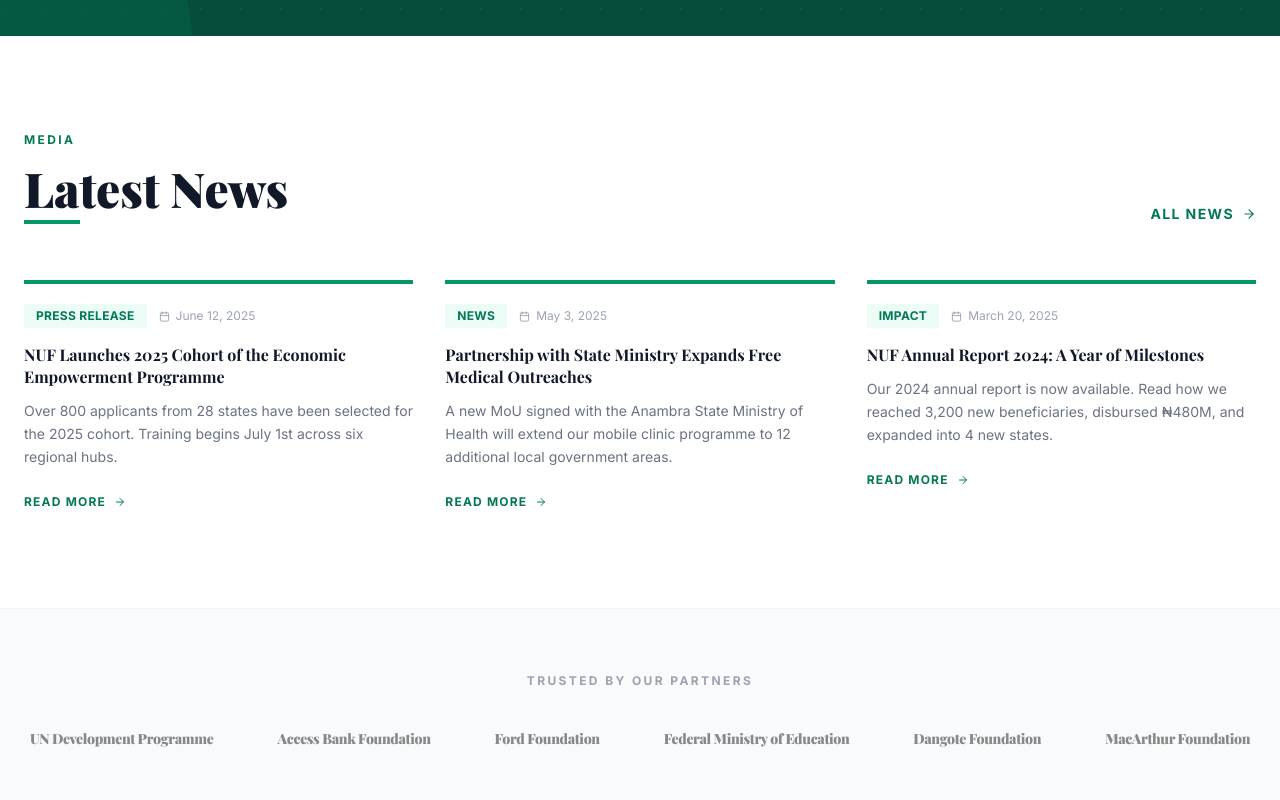
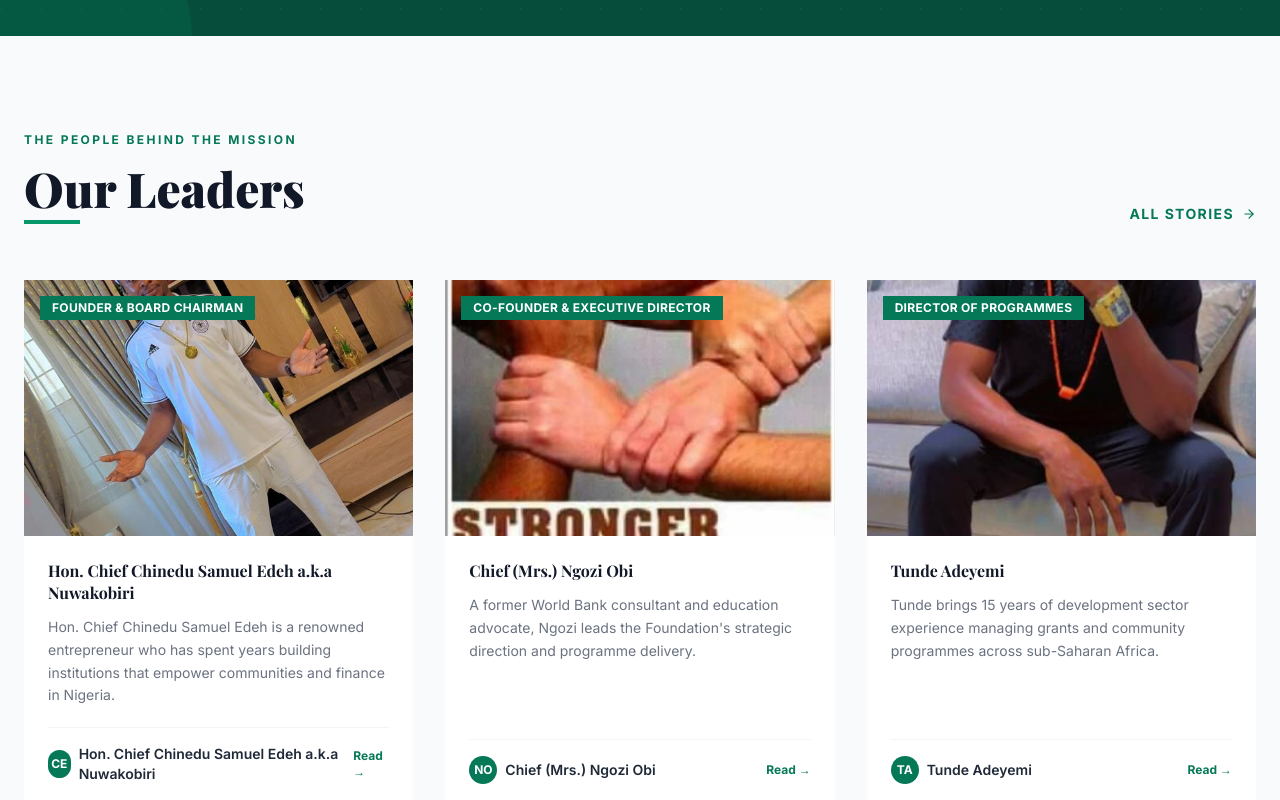
Before and after one commit to Samuel2935/nauwakaobiri-foundation, a Next.js app: page / in a window 1280 px wide. Shown: the part 5080-5880 px from the top of the page. Built offline with nearby package versions, Linux system fonts and the light colour scheme; a web font is replaced by a local one.

Commit message:
ft: add leadership section

```diff
--- a/src/app/page.tsx
+++ b/src/app/page.tsx
@@ -8,6 +8,7 @@ import StoriesSection from "@/components/sections/stories-section";
 import DonateBanner from "@/components/sections/donate-banner";
 import NewsSection from "@/components/sections/news-section";
 import PartnersSection from "@/components/sections/partner-section";
+import FoundersSection from "@/components/sections/founders";
 
 export default function HomePage() {
   return (
@@ -19,6 +20,7 @@ export default function HomePage() {
       <ProgrammeSection />
       <StoriesSection />
       <DonateBanner />
+      <FoundersSection />
       <NewsSection />
       <PartnersSection />
     </main>
--- a/src/components/sections/founders.tsx
+++ b/src/components/sections/founders.tsx
@@ -1,9 +1,92 @@
-import React from 'react'
+// "use clieint";
+import Link from "next/link";
+import { leadership } from "@/data/site";
+import { ArrowRight, MapPin } from "lucide-react";
 
-function Founders() {
+export default function FoundersSection() {
   return (
-    <div>founders</div>
-  )
+    <section id="success-stories" className="py-24 bg-gray-50">
+      <div className="max-w-7xl mx-auto px-6">
+        <div className="flex flex-col md:flex-row md:items-end justify-between gap-6 mb-14">
+          <div>
+            <p className="text-emerald-700 text-xs font-bold uppercase tracking-[0.2em] mb-4">
+              The people behind the mission
+            </p>
+            <h2 className="font-display font-black text-gray-900 text-4xl md:text-5xl leading-tight mb-2">
+              Our Leaders
+            </h2>
+            <div className="w-14 h-1 bg-emerald-600" />
+          </div>
+          <Link
+            href="/impact/stories"
+            className="inline-flex items-center gap-2 text-emerald-700 font-bold text-sm uppercase tracking-widest group hover:text-emerald-900 shrink-0"
+          >
+            All Stories
+            <ArrowRight
+              size={14}
+              className="group-hover:translate-x-1 transition-transform"
+            />
+          </Link>
+        </div>
+
+        <div className="grid grid-cols-1 md:grid-cols-3 gap-8">
+          {leadership.map((leader) => (
+            <article
+              key={leader.title}
+              className="bg-white group hover:shadow-xl transition-shadow duration-300 overflow-hidden flex flex-col"
+            >
+              {/* Image */}
+              <div className="h-64 overflow-hidden bg-emerald-100 relative">
+                <img
+                  src={leader.image}
+                  alt={leader.name}
+                  className="w-full h-full object-cover group-hover:scale-105 transition-transform duration-500"
+                  onError={(e) => {
+                    const target = e.currentTarget as HTMLImageElement;
+                    target.style.display = "none";
+                    const parent = target.parentElement!;
+                    parent.innerHTML = `<div class="w-full h-full flex items-center justify-center bg-emerald-800 text-white font-black text-4xl font-display">${leader.initials}</div>`;
+                  }}
+                />
+                {/* Tag */}
+                <div className="absolute top-4 left-4 bg-emerald-700 text-white text-xs font-bold px-3 py-1 uppercase tracking-wide">
+                  {leader.title}
+                </div>
+              </div>
+
+              {/* Body */}
+              <div className="p-6 flex flex-col flex-1">
+                {/* <div className="flex items-center gap-2 text-xs text-gray-400 mb-3">
+                  <MapPin size={11} />
+                  {leader.name}
+                </div> */}
+                <h3 className="font-display font-bold text-gray-900 text-base leading-snug mb-3">
+                  {leader.name}
+                </h3>
+                <p className="text-gray-500 text-sm leading-relaxed flex-1 mb-5">
+                  {leader.bio}
+                </p>
+                <div className="flex items-center justify-between border-t border-gray-100 pt-4">
+                  <div className="flex items-center gap-2">
+                    <div className="w-7 h-7 rounded-full bg-emerald-700 text-white text-xs font-bold flex items-center justify-center">
+                      {leader.initials}
+                    </div>
+                    <span className="text-sm font-semibold text-gray-800">
+                      {leader.name}
+                    </span>
+                  </div>
+                  <Link
+                    href={`/impact/stories/${leader.title.toLowerCase().replace(/\s+/g, "-")}`}
+                    className="text-emerald-700 text-xs font-bold hover:text-emerald-900 transition-colors"
+                  >
+                    Read →
+                  </Link>
+                </div>
+              </div>
+            </article>
+          ))}
+        </div>
+      </div>
+    </section>
+  );
 }
-
-export default Founders;
--- a/src/data/site.ts
+++ b/src/data/site.ts
@@ -250,31 +250,31 @@ export const about = {
 // ─── TEAM / LEADERSHIP ─────────────────────────────────────────
 export const leadership = [
   {
-    name: "Dr. Emeka Obi",
+    name: "Hon. Chief Chinedu Samuel Edeh a.k.a Nuwakobiri",
     title: "Founder & Board Chairman",
-    bio: "Dr. Obi is a physician and entrepreneur who has spent 25 years building institutions across healthcare and finance in Nigeria.",
-    image: "/images/team/emeka.jpg",
-    initials: "EO",
+    bio: "Hon. Chief Chinedu Samuel Edeh is a renowned entrepreneur who has spent years building institutions that empower communities and finance in Nigeria.",
+    image: "/images/chinedu1.jpeg",
+    initials: "CE",
   },
   {
     name: "Chief (Mrs.) Ngozi Obi",
     title: "Co-Founder & Executive Director",
     bio: "A former World Bank consultant and education advocate, Ngozi leads the Foundation's strategic direction and programme delivery.",
-    image: "/images/team/ngozi.jpg",
+    image: "/images/nuwaphoto1.jpeg",
     initials: "NO",
   },
   {
     name: "Tunde Adeyemi",
     title: "Director of Programmes",
     bio: "Tunde brings 15 years of development sector experience managing grants and community programmes across sub-Saharan Africa.",
-    image: "/images/team/tunde.jpg",
+    image: "/images/chinedu2.jpeg",
     initials: "TA",
   },
   {
     name: "Dr. Samuel Ezeh",
     title: "Media & Communications Lead",
     bio: "AN IT specialist with a passion for storytelling and digital communication.",
-    image: "/images/team/samuel.jpg",
+    image: "/images/chinedu1.jpeg",
     initials: "SE",
   },
 ];
```
